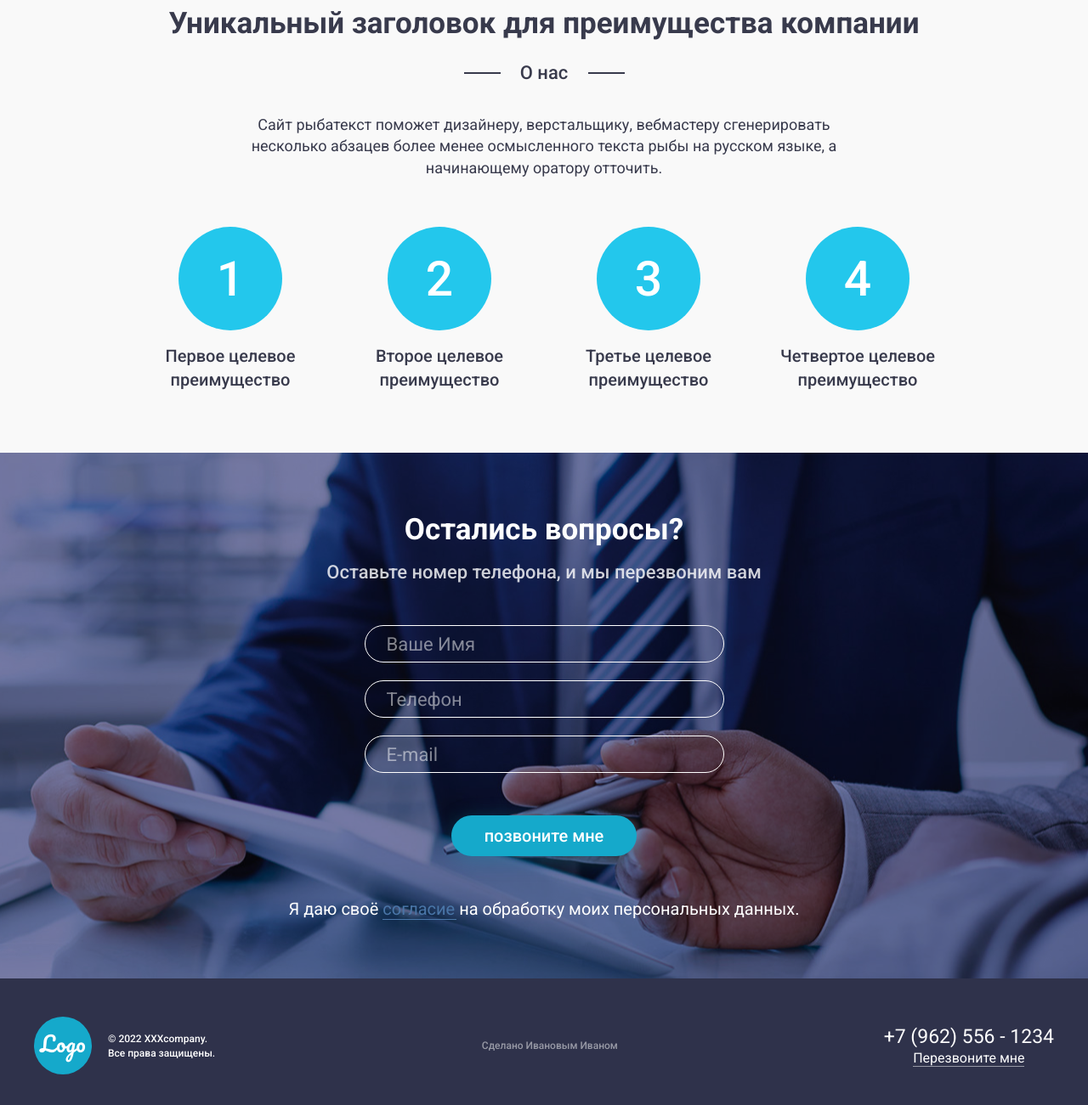
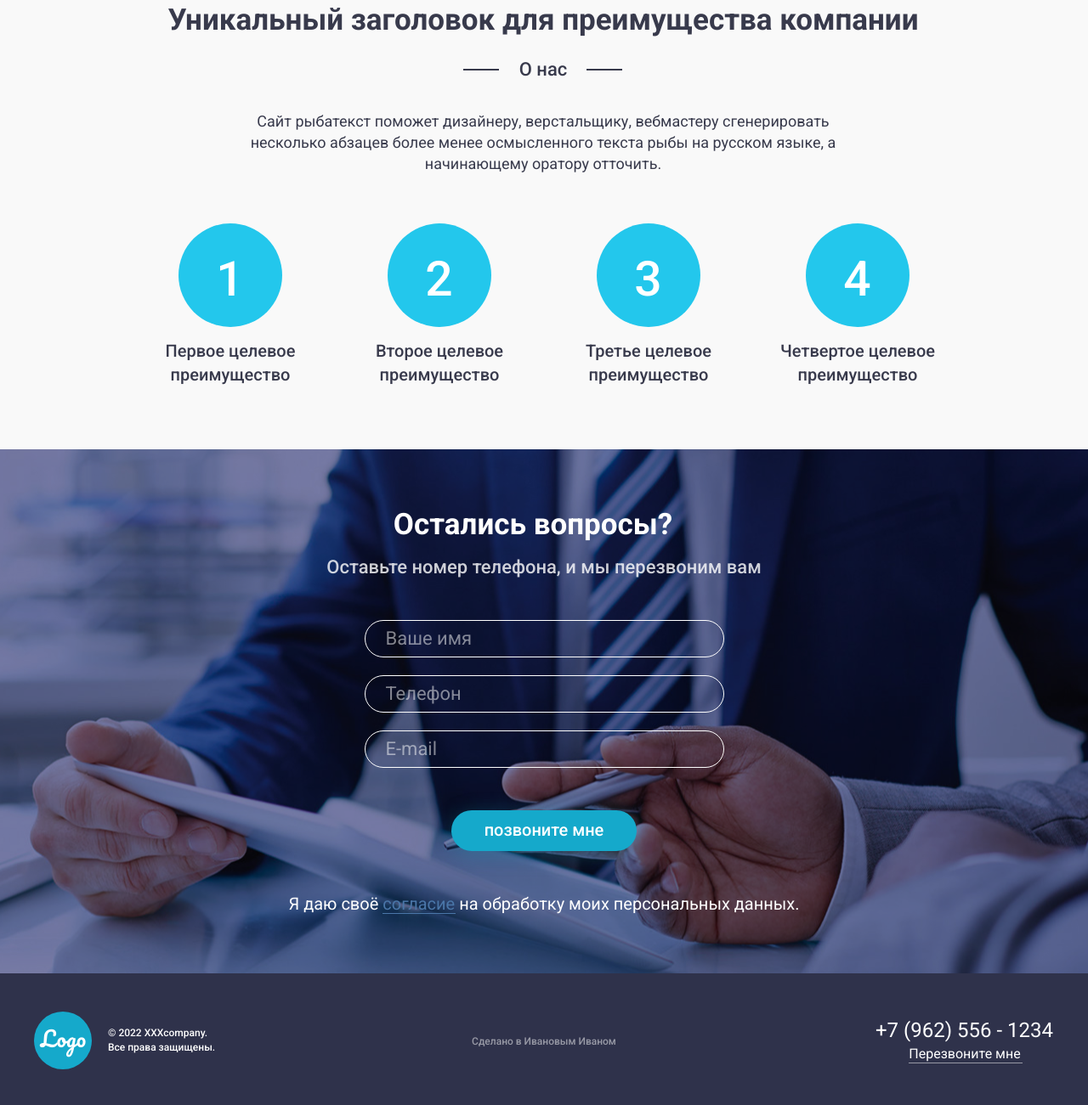
Before and after one commit to daviddovzhanskiy/adaptive, a plain HTML site: page index.html in a window 1280 px wide. Shown: the part 799-2100 px from the top of the page at 85% size. Drawn offline with Linux system fonts and the light colour scheme.

Commit message:
did pixel-perf_1600

```diff
--- a/index.html
+++ b/index.html
@@ -68,7 +68,7 @@
         <h2 class="questions__subtitle">Оставьте номер телефона, и мы перезвоним вам</h2>
         <form id="info-form" method="POST">
           <fieldset>
-            <input type="text" name="name" id="name" placeholder="Ваше Имя" required>
+            <input type="text" name="name" id="name" placeholder="Ваше имя" required>
             <input type="tel" name="phone" id="phone" placeholder="Телефон" pattern="^\+?[7-8]-?[0-9]{3}-?[0-9]{3}-?[0-9]{2}-?[0-9]{2}$" title="+7-(999)-999-99-99" maxlength="12" required>
             <input type="email" name="email" id="email" placeholder="E-mail" required>
           </fieldset>
@@ -91,7 +91,7 @@
           <p class="footer__left-text">© 2022 XXXcompany. Все права защищены.</p>
         </div>
         <div class="footer__center">
-          <p class="footer__center-text">Сделано Ивановым Иваном</p>
+          <p class="footer__center-text">Сделано в Ивановым Иваном</p>
         </div>
         <div class="footer__right">
           <p class="footer__right-phone">+7 (962) 556 - 1234</p>
--- a/style/about.css
+++ b/style/about.css
@@ -10,11 +10,12 @@
   color: #383a4c;
 
   margin-bottom: 25px;
+  padding-right: 2px;
 }
 
 .about__subtitle {
   position: relative;
-  width: 57px;
+  width: 59px;
   height: 26px;
   font-family: var(--font-family);
   font-weight: 500;
@@ -22,6 +23,7 @@
   text-align: center;
   color: #383a4c;
 
+  padding-right: 2px;
   margin: 0 auto 35px;
 }
 
@@ -29,7 +31,7 @@
 .about__subtitle::after {
   content: "";
   position: absolute;
-  width: 43px;
+  width: 42px;
   height: 2px;
   background: #383a4c;
   top: 12px;
@@ -40,7 +42,7 @@
 }
 
 .about__subtitle::after {
-  right: -66px;
+  right: -62px;
 }
 
 .about__text {
@@ -50,11 +52,12 @@
   font-family: var(--font-family);
   font-weight: 400;
   font-size: 18px;
-  line-height: 141%;
+  line-height: 140%;
   text-align: center;
   color: #383a4c;
 
   margin: 0 auto 50px;
+  padding-right: 2px;
 }
 
 .about__advantages {
@@ -86,7 +89,9 @@
   border-radius: 100%;
   background-color: #23c7ec;
 
-  margin-bottom: 16px;
+  margin-bottom: 14px;
+  padding-top: 10px;
+  padding-right: 1px;
 }
 
 .about__advantages-item-title {
--- a/style/footer.css
+++ b/style/footer.css
@@ -1,6 +1,6 @@
 .footer {
     background: #2f324b;
-    padding: 45px 0;
+    padding: 44px 0;
 }
 
 .footer__box {
@@ -16,6 +16,7 @@
 
 .footer__left-logo {
     margin-right: 19px;
+    padding-top: 1px;
 }
 
 .footer__left-circle {
@@ -33,7 +34,8 @@
 }
 
 .footer__left-circle-text {
-    padding-bottom: 6px;
+    padding-bottom: 5px;
+    padding-left: 1px;
 }
 
 
@@ -54,6 +56,9 @@
     line-height: 141%;
     color: #fff;
     opacity: 0.5;
+
+    padding-top: 4px;
+    padding-right: 4px;
 }
 
 .footer__right {
@@ -64,11 +69,12 @@
 .footer__right-phone {
   font-family: var(--font-family);
   font-weight: 400;
-  font-size: 23px;
+  font-size: 24px;
   text-align: center;
   color: #fff;
 
-  margin-bottom: 2.85px;
+  padding-bottom: 4px;
+  padding-right: 1px;
 }
 
 .footer__right-recall {
@@ -78,15 +84,16 @@
   font-size: 16px;
   text-align: center;
   color: #fff;
+
 }
 
 .footer__right-recall::after {
   position: absolute;
   content: "";
-  width: 131px;
+  width: 134px;
   height: 1px;
   background: rgba(255, 255, 255, 0.5);
-  top: 100%;
+  top: 106%;
   left: 0;
 }
 
--- a/style/questions.css
+++ b/style/questions.css
@@ -5,6 +5,8 @@
   background-position: center;
   background-color: rgba(47, 50, 75, 0.85);
   background-blend-mode: overlay;
+
+  padding-top: 68px;
 }
 
 .questions__title {
@@ -14,6 +16,7 @@
   text-align: center;
   color: #fff;
 
+  padding-right: 26px;
   margin-bottom: 17px;
 }
 
@@ -61,7 +64,7 @@
   font-weight: 400;
   font-size: 22px;
 
-  padding: 9px 25px;
+  padding: 9px 24px;
 }
 
 #info-form input::placeholder {
@@ -82,6 +85,8 @@
   font-size: 20px;
   text-align: center;
   color: #fff;
+
+  padding-bottom: 1px;
 }
 
 .questions__text {
@@ -100,10 +105,10 @@
 .questions__text a::after {
   position: absolute;
   content: "";
-  width: 87px;
+  width: 86px;
   height: 1px;
   background: #4a76a8;
-  top: 100%;
+  top: 95%;
   left: 0px;
 }
 
--- a/style/welcome.css
+++ b/style/welcome.css
@@ -27,11 +27,12 @@
 .header__phone {
   font-family: var(--font-family);
   font-weight: 400;
-  font-size: 23px;
+  font-size: 24px;
   text-align: center;
   color: #fff;
 
-  margin-bottom: 2.85px;
+  margin-bottom: 5.8px;
+  padding-top: 1px;
 }
 
 .header__recall {
@@ -46,7 +47,7 @@
 .header__recall::after {
   position: absolute;
   content: "";
-  width: 131px;
+  width: 132px;
   height: 1px;
   background: rgba(255, 255, 255, 0.5);
   top: 100%;
@@ -84,8 +85,10 @@
   text-align: center;
   font-size: 52px;
   font-weight: 900;
+  line-height: 118%;
 
-  margin-bottom: 35px;
+  padding-right: 1px;
+  margin-bottom: 31px;
 }
 
 .welcome__subtitle {
@@ -97,7 +100,8 @@
   font-weight: 400;
   line-height: 141%;
 
-  margin-bottom: 90px;
+  padding-right: 1px;
+  margin-bottom: 89px;
 }
 
 .welcome__subtitle-320 {
@@ -116,6 +120,8 @@
   text-align: center;
   font-size: 20px;
   font-weight: 500;
+
+  padding-right: 3px;
 }
 
 @media (max-width: 1024px) {
```
